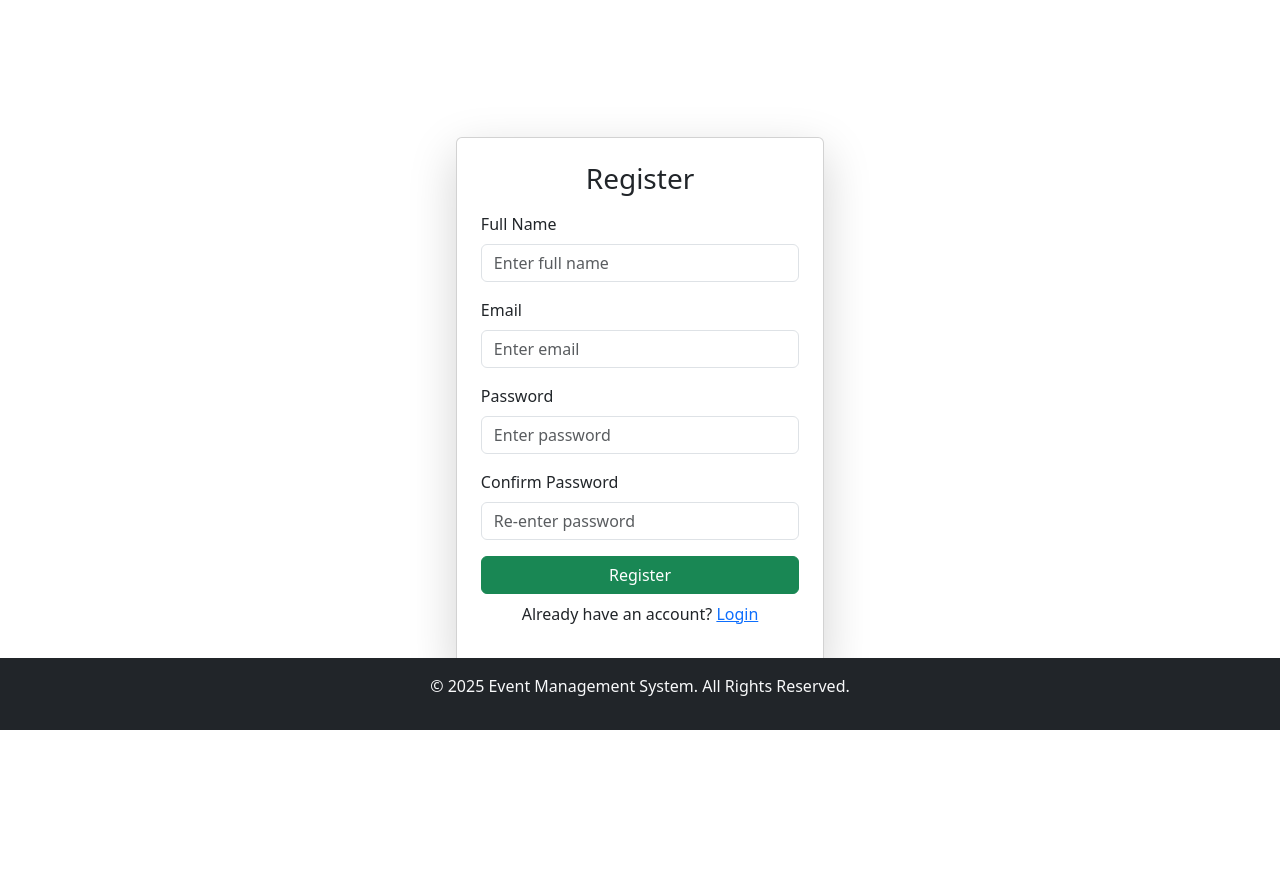
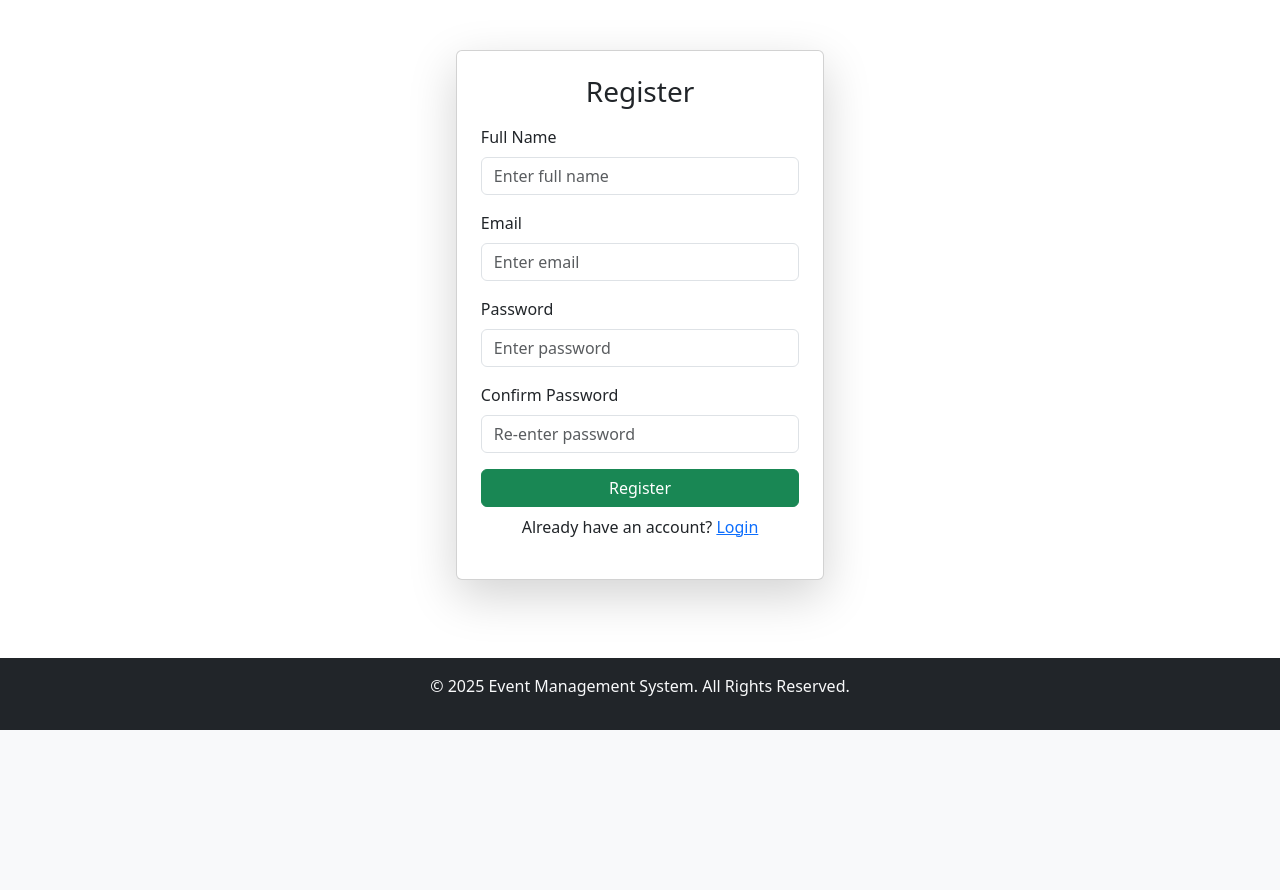
Before and after one commit to shuvabiswas12/event_management, a PHP site: page /event_management/app/views/auth/register.php in a window 1280 px wide. Shown: the part 70-960 px from the top of the page. After the commit the page ends 800 px from the top, so only its background shows below. Run offline with PHP 8.4, Linux system fonts and the light colour scheme; some libraries are stand-ins or nearby versions.

Commit message:
Fixed error.

```diff
--- a/app/views/attendee/details.php
+++ b/app/views/attendee/details.php
@@ -3,10 +3,10 @@
 
 <div class="container mt-5">
 
-<?php if (isset($_SESSION['success'])): ?>
+    <?php if (isset($_SESSION['success'])): ?>
         <div class="alert alert-success"><?= $_SESSION['success'];
                                             unset($_SESSION['success']); ?></div>
-
+    <?php endif; ?>
     <?php if ($result) : ?>
         <div class="card">
             <div class="card-body">
--- a/app/views/auth/login.php
+++ b/app/views/auth/login.php
@@ -8,7 +8,7 @@
     </div>
 <?php endif; ?>
 
-<div class="container d-flex justify-content-center align-items-center vh-100">
+<div class="container d-flex justify-content-center align-items-center mt-5">
     <div class="card p-4 shadow-lg" style="width: 33%;">
         <h3 class="text-center mb-3">Login</h3>
         <form action="/event_management/auth/login" method="post" id="loginForm">
--- a/app/views/auth/register.php
+++ b/app/views/auth/register.php
@@ -21,7 +21,7 @@
     </div>
 <?php endif; ?>
 
-<div class="container d-flex justify-content-center align-items-center vh-100">
+<div class="container d-flex justify-content-center align-items-center mt-5">
     <div class="card p-4 shadow-lg" style="width: 33%;">
         <h3 class="text-center mb-3">Register</h3>
         <form action="/event_management/auth/register" method="post" id="registerForm">
--- a/app/views/layouts/footer.php
+++ b/app/views/layouts/footer.php
@@ -4,7 +4,6 @@
         <p>© <?php echo date("Y"); ?> Event Management System. All Rights Reserved.</p>
     </div>
 </footer>
-<script src=""></script>
 <script src="https://cdn.jsdelivr.net/npm/bootstrap@5.3.2/dist/js/bootstrap.bundle.min.js"></script>
 </body>
 
--- a/app/views/layouts/header.php
+++ b/app/views/layouts/header.php
@@ -27,8 +27,7 @@
         /* Make space for navbar */
         .content {
             flex: 1;
-            padding-top: 56px;
-            /* Adjust this based on navbar height */
+            padding-top: 56px
         }
 
         /* Sticky Footer */
```
Also changed, not shown: public/assets/js/login_page.js (deleted), public/assets/js/register_page.js (deleted).
